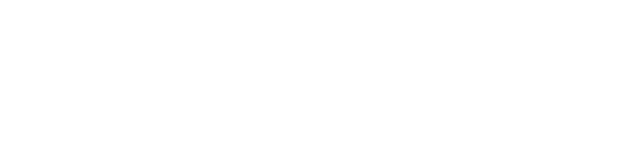
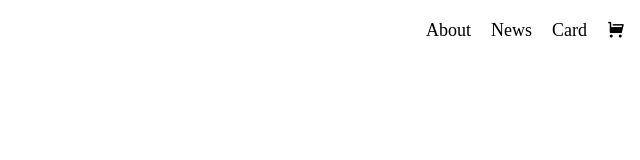
Before and after one commit to arjulrao/Jacket_Shop, a plain HTML site: page index.html in a window 1280 px wide. Shown: the whole page, without its empty margins (640-1280 px from the left). Drawn offline with nearby package versions, Linux system fonts and the light colour scheme.

Commit message:
Navbar code

```diff
--- a/index.html
+++ b/index.html
@@ -4,9 +4,17 @@
     <meta charset="UTF-8">
     <meta name="viewport" content="width=device-width, initial-scale=1.0">
     <title>Shope Jacket</title>
+    <link href="https://cdn.jsdelivr.net/npm/remixicon@4.5.0/fonts/remixicon.css" rel="stylesheet"/>
     <link rel="stylesheet" href="style.css">
 </head>
 <body>
-
+    <div id="main-container">
+        <nav>
+            <a href="#">About</a>
+            <a href="#">News</a>
+            <a href="#">Card</a>
+            <a href="#"><i class="ri-shopping-cart-fill"></i></a>
+        </nav>
+    </div>
 </body>
 </html>
--- a/style.css
+++ b/style.css
@@ -7,3 +7,19 @@ html, body{
     height: 100%;
     width: 100%;
 }
+#main-container{
+    height: 100%;
+    width: 100%;
+    background-color: #fff;
+}
+nav{
+    padding: 20px 15px;
+    display: flex;
+    justify-content: end;
+    gap: 20px;
+}
+nav a{
+    font-size: 18px;
+    text-decoration: none;
+    color: #000;
+}
```
